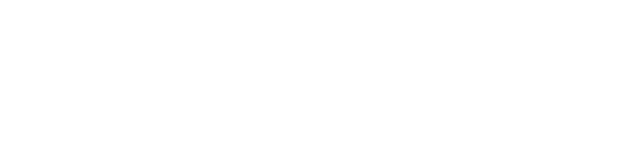
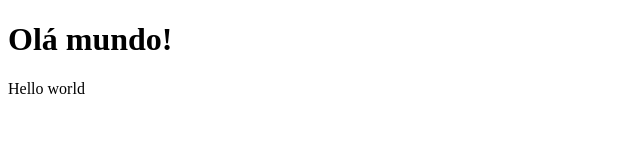
Before and after one commit to Flamel007/siteETEC, a plain HTML site: page index.html in a window 1280 px wide. Shown: the whole page, without its empty margins (0-640 px from the left). Drawn offline with Linux system fonts and the light colour scheme.

Commit message:
Alterado arquivo: inserido um H1 e p

```diff
--- a/index.html
+++ b/index.html
@@ -8,7 +8,10 @@
 </head>
 <body>
     <header>
-        <div></div>
+        <div>
+            <h1>Olá mundo!</h1>
+            <p>Hello world</p>
+        </div>
     </header>
 </body>
 </html>
```
